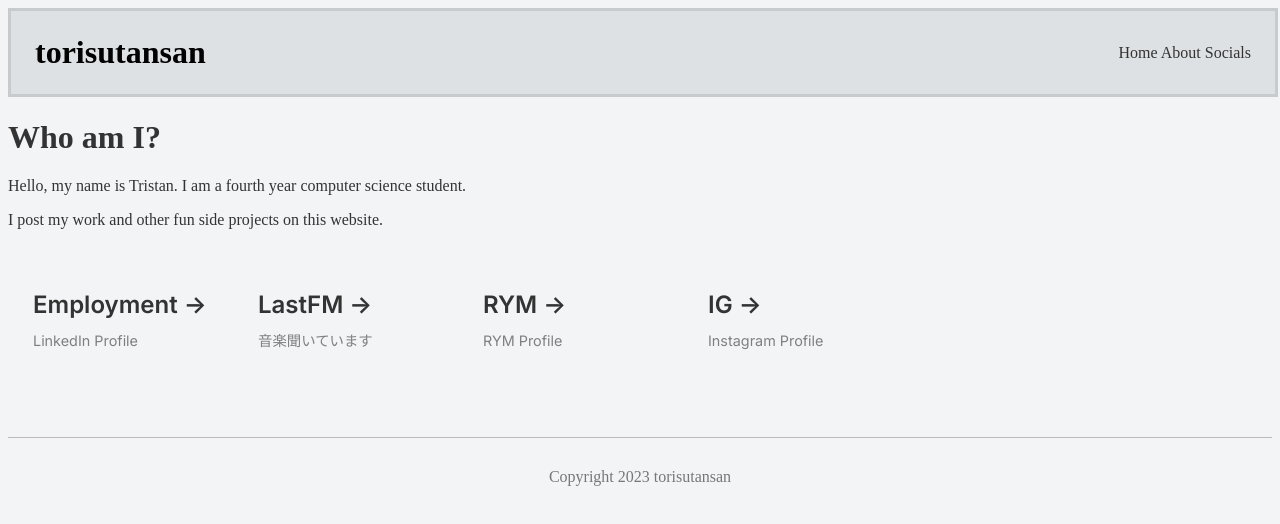
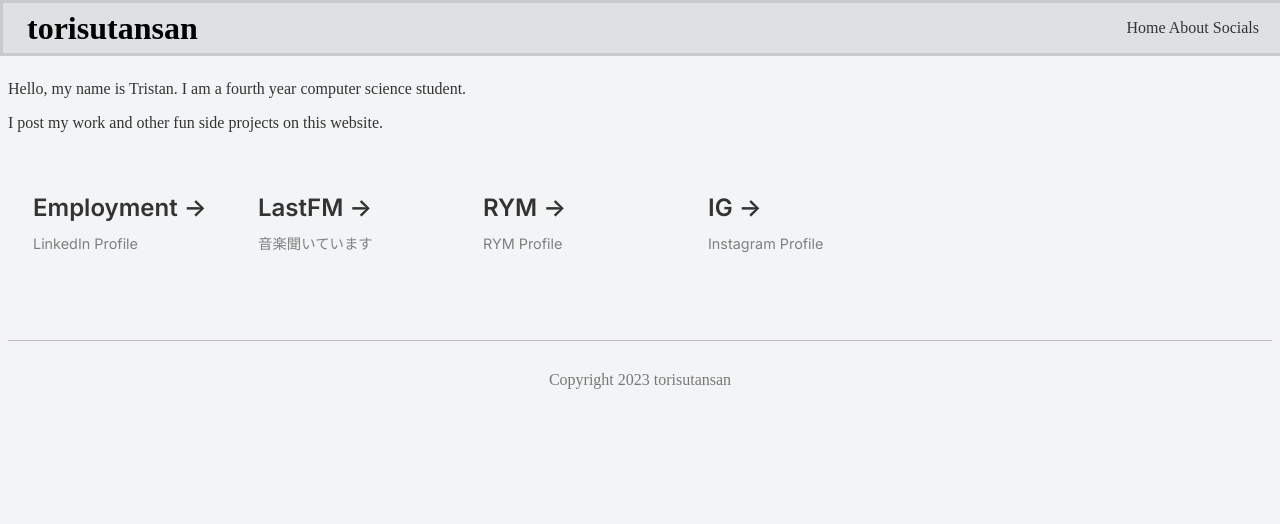
Before and after one commit to torisutansan02/torisutansan, a Next.js app: page / in a window 1280 px wide. Shown: the top 524 px of the page. Built offline with nearby package versions, Linux system fonts and the light colour scheme; a web font is replaced by a local one.

Commit message:
Adding new styles

```diff
--- a/styles/Home.module.css
+++ b/styles/Home.module.css
@@ -14,9 +14,15 @@
   border: solid #c7cbce;
   font-family: "Klee One";
   display: flex;
+  z-index: 8;
+  top: 0;
+  left: 0;
+  right: 0;
+  position: fixed;
+  height: 50px;
   align-items: center;
   width: 100%;
-  justify-content: flex;
+  justify-content: space-around;
 }
 
 .navbar h1 {
```
